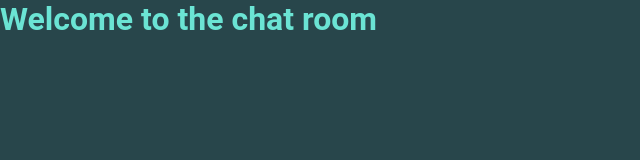
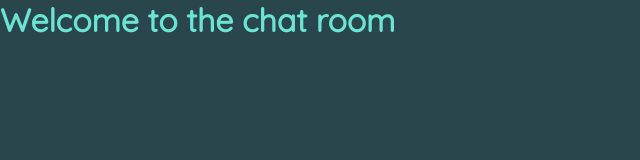
Before and after one commit to caciuleanuciprian/login-chat, a plain HTML site: page home.html in a window 1280 px wide. Shown: the whole page, without its empty margins (0-640 px from the left). Drawn offline with Linux system fonts and the light colour scheme.

Commit message:
together

```diff
--- a/css/home.css
+++ b/css/home.css
@@ -1,10 +1,12 @@
+@import url('https://fonts.googleapis.com/css2?family=Quicksand&display=swap');
+
 *{
     margin: 0px;
     padding: 0px;
 }
 
 :root{
-    --roboto: 'Roboto', sans-serif;
+    --roboto: 'Quicksand', sans-serif;
 }
 
 body{
--- a/css/loading.css
+++ b/css/loading.css
@@ -1,4 +1,4 @@
-@import url('https://fonts.googleapis.com/css2?family=Roboto:wght@500&display=swap');
+@import url('https://fonts.googleapis.com/css2?family=Quicksand&display=swap');
 
 *{
     margin: 0px;
@@ -6,11 +6,12 @@
 }
 
 :root{
-    --roboto: 'Roboto', sans-serif;
+    --roboto: 'Quicksand', sans-serif;
 }
 
 body{
-    animation: fade 0.5s ease;
+    background-color: #28464B;
+    animation: fade 0.5s ease-in-out;
 }
 
 @keyframes fade{
@@ -30,7 +31,6 @@ body{
     align-items: center;
     justify-content: center;
     flex-direction: column;
-    background-color: #28464B;
 }
 
 .container .loading{
--- a/css/styles.css
+++ b/css/styles.css
@@ -12,6 +12,20 @@ background-repeat: no-repeat;
 background-size: cover;
 font-family: 'Quicksand', sans-serif;
   }
+
+body{
+  animation: fade 1s ease-in-out;
+}
+
+@keyframes fade{
+  0%{
+    opacity: 0;
+  }
+  100%{
+    opacity: 1;
+  }
+}
+
 .logo{
   border: 2px solid transparent;
   margin: 5%;
```
Also changed, not shown: index.html (+1 -1 lines).
